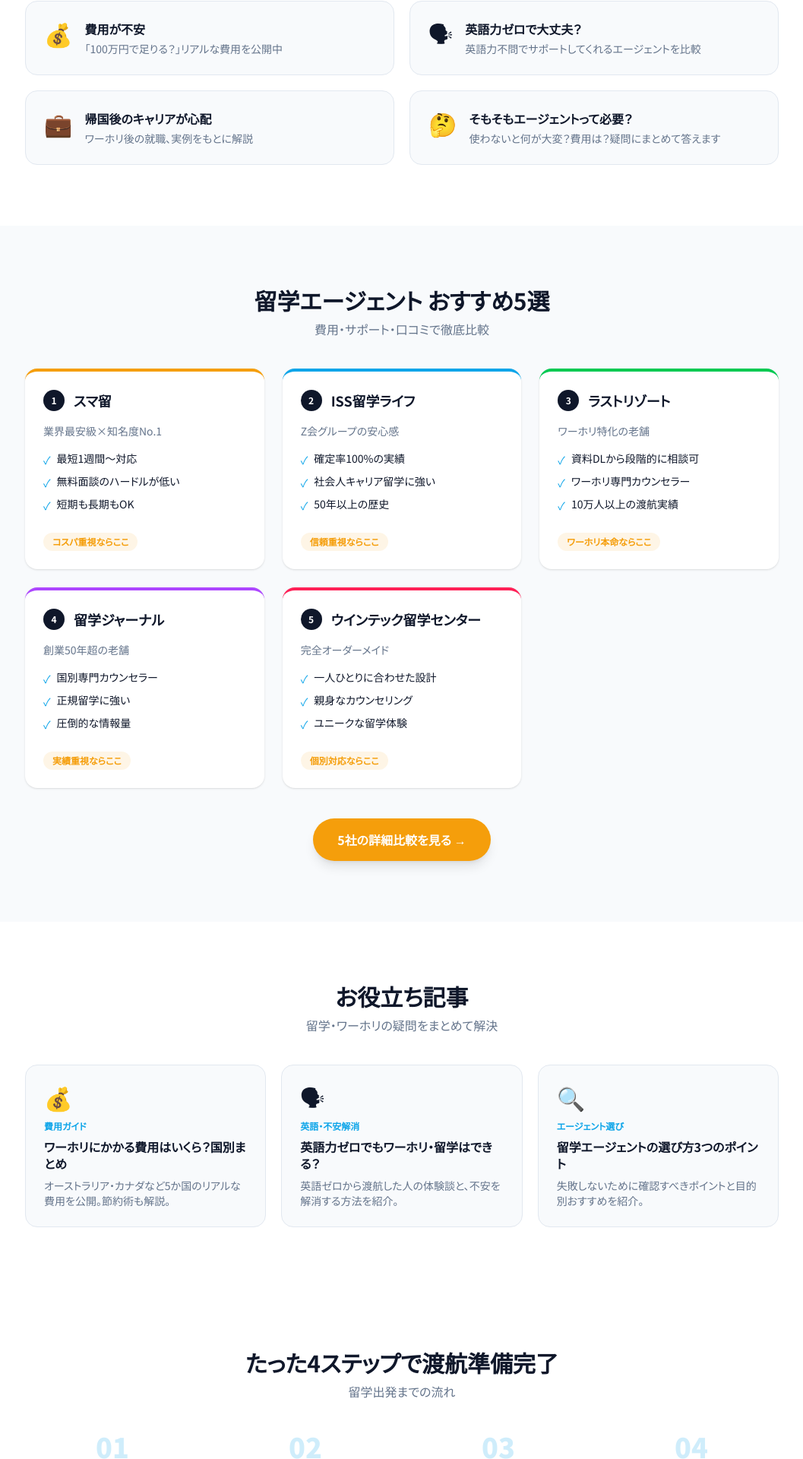
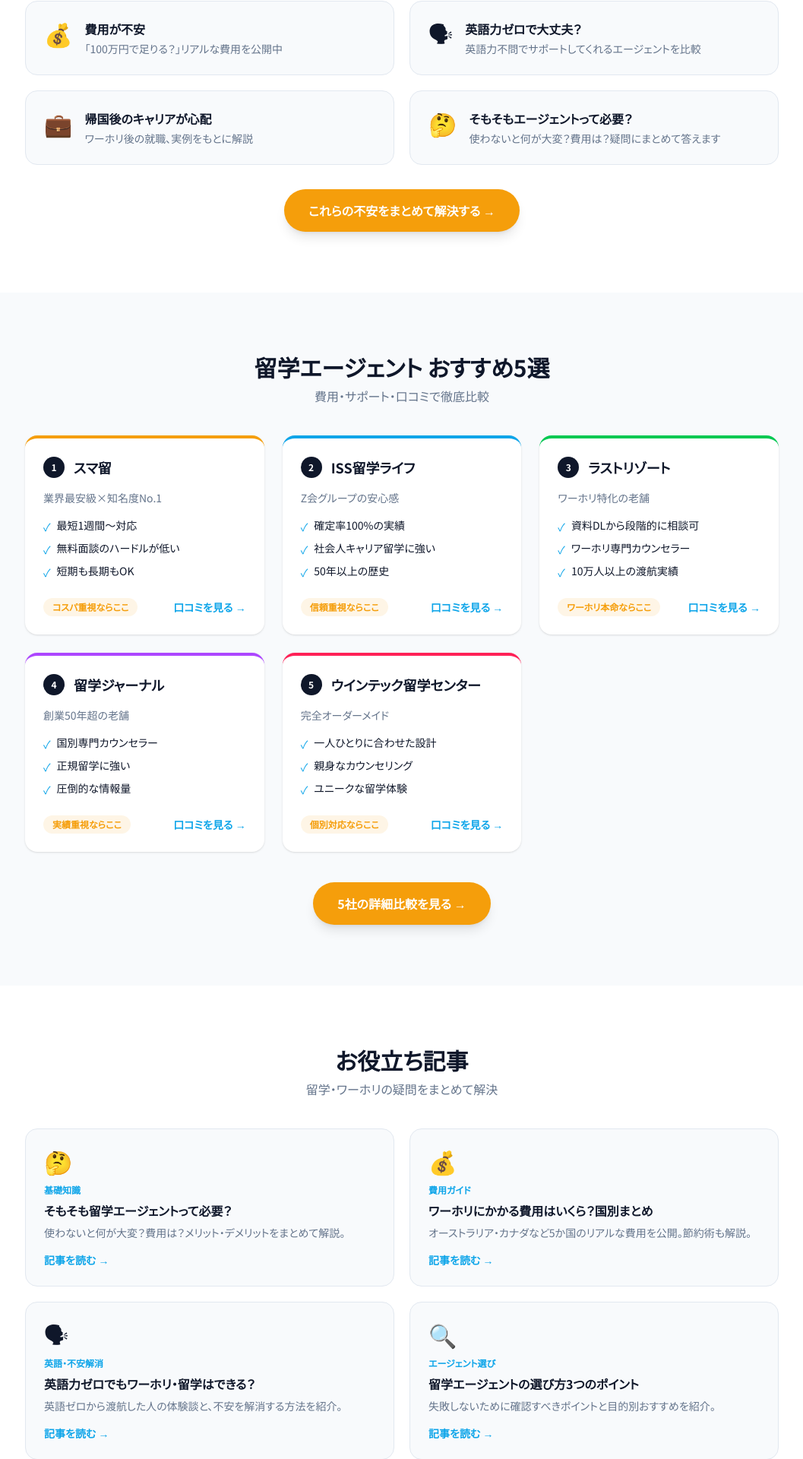
Before and after one commit to takaya0307/abroadpass, a Next.js app: page / in a window 1280 px wide. Shown: the part 875-2795 px from the top of the page at 76% size, without its empty margins (111-1168 px from the left). Built offline with nearby package versions, Linux system fonts and the light colour scheme.

Commit message:
feat: 記事②③④追加・TOPに記事セクション追加・動線修正

```diff
--- a/src/app/page.tsx
+++ b/src/app/page.tsx
@@ -25,7 +25,7 @@
     emoji: "🤔",
     title: "そもそもエージェントって必要？",
     desc: "使わないと何が大変？費用は？疑問にまとめて答えます",
-    href: "/agent-hitsuyou",
+    href: "/best-3",
   },
 ];
 
@@ -121,20 +121,22 @@
           </SectionHeading>
           <div className="grid grid-cols-1 sm:grid-cols-2 gap-5">
             {worries.map((w) => (
-              <Link
+              <div
                 key={w.title}
-                href={w.href}
-                className="flex items-start gap-4 p-6 rounded-2xl border border-border bg-soft hover:border-primary/30 hover:shadow-md transition-all group"
+                className="flex items-start gap-4 p-6 rounded-2xl border border-border bg-soft"
               >
                 <span className="text-3xl flex-shrink-0">{w.emoji}</span>
                 <div>
-                  <p className="font-bold text-foreground group-hover:text-primary transition-colors">
-                    {w.title}
-                  </p>
+                  <p className="font-bold text-foreground">{w.title}</p>
                   <p className="text-sm text-muted mt-1">{w.desc}</p>
                 </div>
-              </Link>
+              </div>
             ))}
+          </div>
+          <div className="text-center mt-8">
+            <CtaButton href="/best-3" variant="accent">
+              これらの不安をまとめて解決する →
+            </CtaButton>
           </div>
         </div>
       </section>
@@ -167,9 +169,12 @@
                     </li>
                   ))}
                 </ul>
-                <p className="text-xs font-bold text-accent bg-accent/10 rounded-full px-3 py-1 inline-block">
-                  {a.badge}
-                </p>
+                <div className="flex items-center justify-between mt-auto">
+                  <p className="text-xs font-bold text-accent bg-accent/10 rounded-full px-3 py-1 inline-block">
+                    {a.badge}
+                  </p>
+                  <span className="text-sm text-primary font-bold">口コミを見る →</span>
+                </div>
               </Link>
             ))}
           </div>
@@ -187,8 +192,15 @@
           <SectionHeading sub="留学・ワーホリの疑問をまとめて解決">
             お役立ち記事
           </SectionHeading>
-          <div className="grid grid-cols-1 sm:grid-cols-3 gap-5">
+          <div className="grid grid-cols-1 sm:grid-cols-2 gap-5">
             {[
+              {
+                emoji: "🤔",
+                tag: "基礎知識",
+                title: "そもそも留学エージェントって必要？",
+                desc: "使わないと何が大変？費用は？メリット・デメリットをまとめて解説。",
+                href: "/agent-hitsuyou",
+              },
               {
                 emoji: "💰",
                 tag: "費用ガイド",
@@ -221,7 +233,8 @@
                 <p className="font-bold text-foreground group-hover:text-primary transition-colors mb-2 leading-snug">
                   {article.title}
                 </p>
-                <p className="text-sm text-muted mt-auto">{article.desc}</p>
+                <p className="text-sm text-muted mb-4">{article.desc}</p>
+                <span className="text-sm text-primary font-bold mt-auto">記事を読む →</span>
               </Link>
             ))}
           </div>
```
